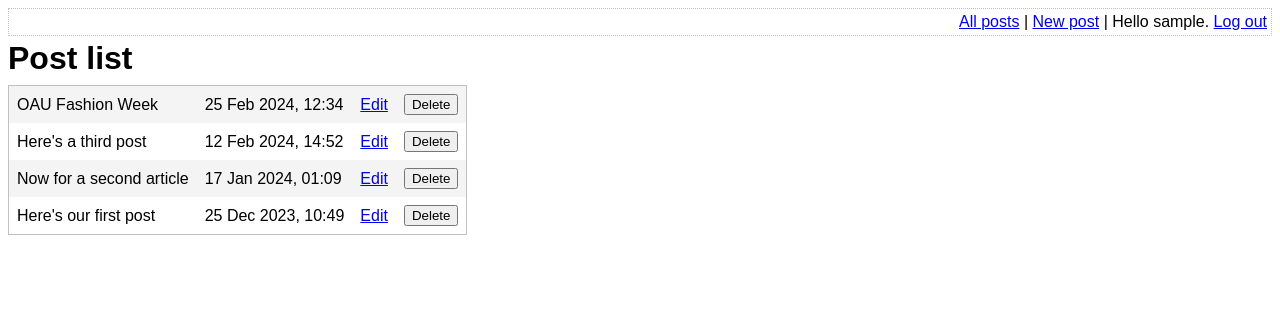
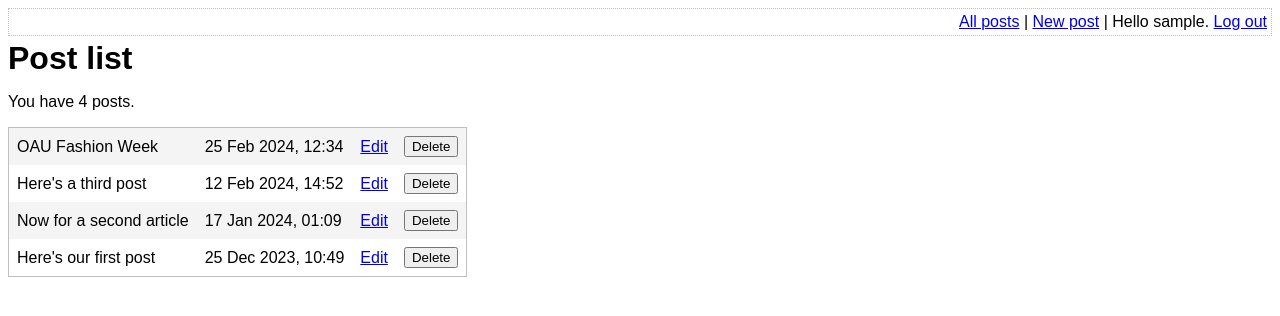
Before and after one commit to TheKhafre/blog-demo, a PHP site: page /list-posts.php in a window 1280 px wide. Shown: the top 316 px of the page. Run offline with PHP 8.4, Linux system fonts and the light colour scheme; the visitor is signed in with stand-in values (Sample User, id 1); data comes from the database, SQL or seed files in the repository.

Commit message:
adjust the 'all posts page'

```diff
--- a/list-posts.php
+++ b/list-posts.php
@@ -41,6 +41,8 @@ $posts = getAllPosts($pdo);
 
         <h1>Post list</h1>
 
+        <p>You have <?php echo count($posts) ?> posts.
+
         <form method="post">
             <table id="post-list">
                 <tbody>
```
